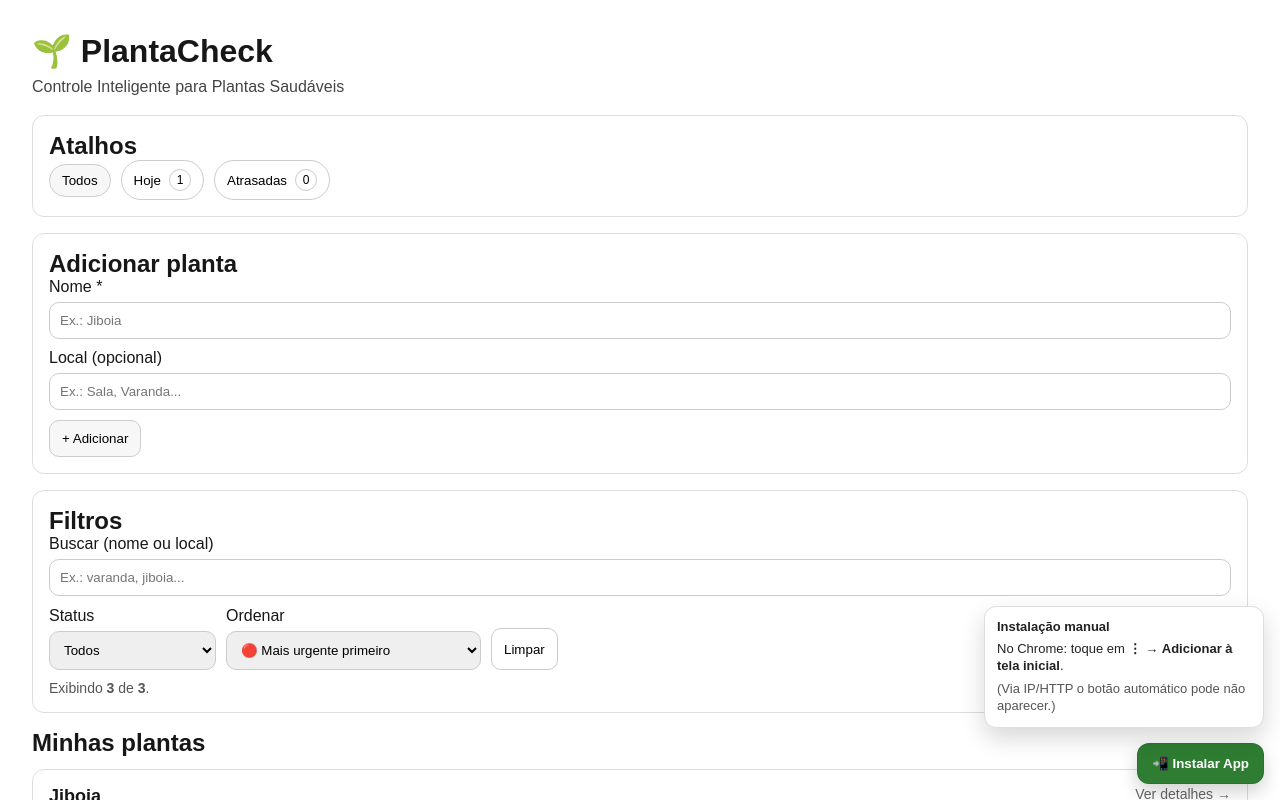
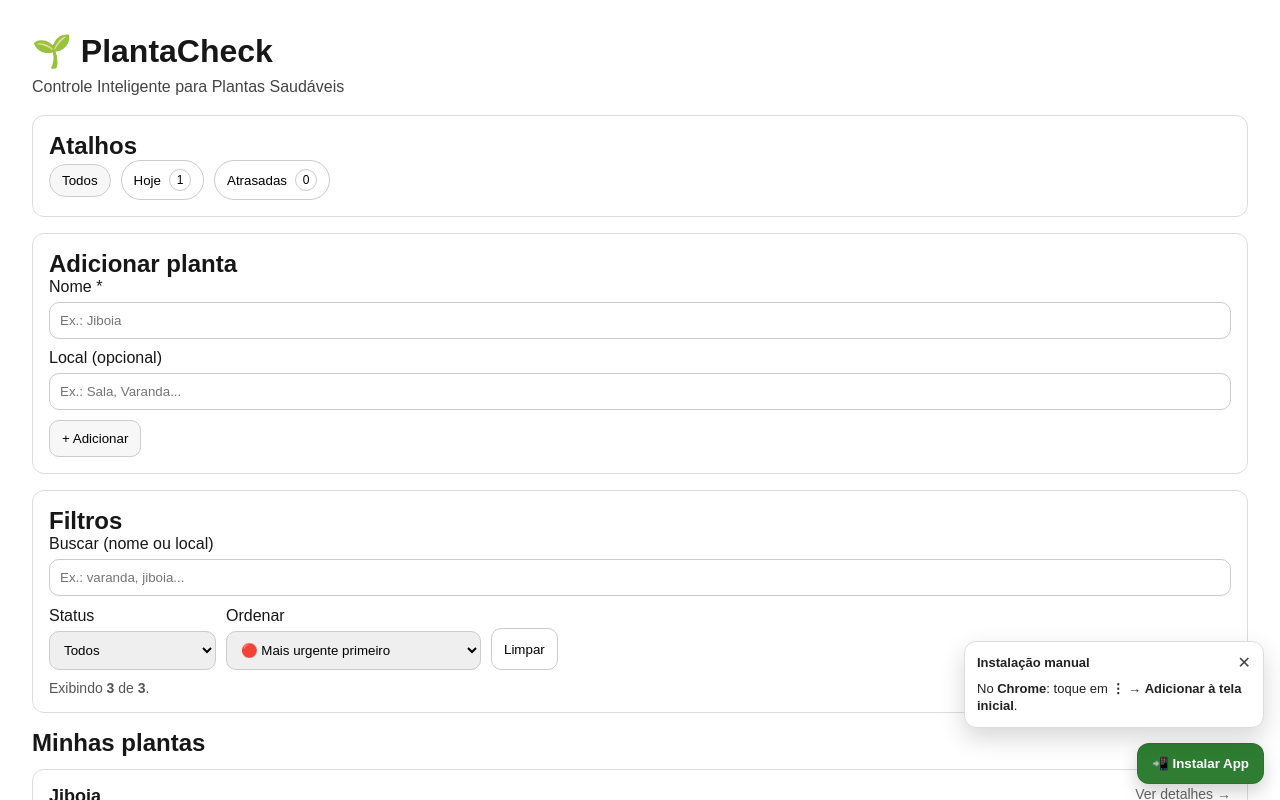
Before and after one commit to giovane-geromini/plantacheck, a Next.js app: page / in a window 1280 px wide. Both pictures are taken after a click on the button "📲 Instalar App". Shown: the top 800 px of the page. Built offline with nearby package versions, Linux system fonts and the light colour scheme.

Commit message:
PWA: manifest + sw + install button

```diff
--- a/src/app/SwRegister.tsx
+++ b/src/app/SwRegister.tsx
@@ -4,11 +4,47 @@ import { useEffect } from "react";
 
 export default function SwRegister() {
   useEffect(() => {
-    if ("serviceWorker" in navigator) {
-      navigator.serviceWorker
-        .register("/sw.js")
-        .catch((err) => console.error("Service Worker registration failed:", err));
-    }
+    if (!("serviceWorker" in navigator)) return;
+
+    // Evita SW em dev para não causar cache “fantasma”
+    if (process.env.NODE_ENV !== "production") return;
+
+    let cancelled = false;
+
+    (async () => {
+      try {
+        const reg = await navigator.serviceWorker.register("/sw.js", {
+          scope: "/",
+          updateViaCache: "none",
+        });
+
+        // tenta puxar update após registrar
+        reg.update().catch(() => {});
+
+        reg.addEventListener("updatefound", () => {
+          const installing = reg.installing;
+          if (!installing) return;
+
+          installing.addEventListener("statechange", () => {
+            if (cancelled) return;
+
+            if (installing.state === "installed") {
+              // Se já existia um SW controlando, houve update.
+              // Por enquanto, fica silencioso para não atrapalhar.
+              if (navigator.serviceWorker.controller) {
+                // futuramente: mostrar toast "Nova versão disponível"
+              }
+            }
+          });
+        });
+      } catch {
+        // silencioso por estabilidade
+      }
+    })();
+
+    return () => {
+      cancelled = true;
+    };
   }, []);
 
   return null;
--- a/src/components/InstallPwaButton.tsx
+++ b/src/components/InstallPwaButton.tsx
@@ -1,6 +1,6 @@
 "use client";
 
-import { useEffect, useMemo, useState } from "react";
+import { useEffect, useMemo, useRef, useState } from "react";
 
 interface BeforeInstallPromptEvent extends Event {
   prompt: () => Promise<void>;
@@ -8,11 +8,16 @@ interface BeforeInstallPromptEvent extends Event {
 }
 
 function isInStandaloneMode() {
-  // Android/Chrome: display-mode
   const isStandaloneDisplay = window.matchMedia?.("(display-mode: standalone)")?.matches;
-  // iOS Safari: navigator.standalone
   const isIOSStandalone = (navigator as any).standalone === true;
   return Boolean(isStandaloneDisplay || isIOSStandalone);
+}
+
+function isSecureContextForPWA() {
+  if (typeof window === "undefined") return false;
+  if (window.isSecureContext) return true;
+  const host = window.location.hostname;
+  return host === "localhost" || host === "127.0.0.1";
 }
 
 export default function InstallPwaButton() {
@@ -20,16 +25,30 @@ export default function InstallPwaButton() {
   const [installed, setInstalled] = useState(false);
   const [showHelp, setShowHelp] = useState(false);
 
+  const hideTimerRef = useRef<number | null>(null);
+
   const isIOS = useMemo(() => {
     if (typeof navigator === "undefined") return false;
     const ua = navigator.userAgent.toLowerCase();
     return /iphone|ipad|ipod/.test(ua);
   }, []);
 
+  const canShowInstallUI = useMemo(() => {
+    if (typeof window === "undefined") return false;
+    const inIframe = window.self !== window.top;
+    if (inIframe) return false;
+    return true;
+  }, []);
+
   useEffect(() => {
     setInstalled(isInStandaloneMode());
 
+    const mm = window.matchMedia?.("(display-mode: standalone)");
+    const onDisplayModeChange = () => setInstalled(isInStandaloneMode());
+    mm?.addEventListener?.("change", onDisplayModeChange);
+
     const onBeforeInstall = (e: Event) => {
+      if (!isSecureContextForPWA()) return;
       e.preventDefault();
       setPromptEvent(e as BeforeInstallPromptEvent);
     };
@@ -44,26 +63,37 @@ export default function InstallPwaButton() {
     window.addEventListener("appinstalled", onAppInstalled);
 
     return () => {
+      mm?.removeEventListener?.("change", onDisplayModeChange);
       window.removeEventListener("beforeinstallprompt", onBeforeInstall);
       window.removeEventListener("appinstalled", onAppInstalled);
+      if (hideTimerRef.current) window.clearTimeout(hideTimerRef.current);
     };
   }, []);
 
-  if (installed) return null;
+  if (!canShowInstallUI || installed) return null;
 
   const canPrompt = Boolean(promptEvent);
 
   async function handleInstall() {
     if (promptEvent) {
-      await promptEvent.prompt();
-      await promptEvent.userChoice;
-      setPromptEvent(null);
+      try {
+        await promptEvent.prompt();
+        await promptEvent.userChoice;
+      } finally {
+        setPromptEvent(null);
+      }
       return;
     }
 
-    // Sem evento (caso comum em http por IP / iOS / etc) -> mostrar ajuda
     setShowHelp(true);
-    setTimeout(() => setShowHelp(false), 8000);
+
+    if (hideTimerRef.current) window.clearTimeout(hideTimerRef.current);
+    hideTimerRef.current = window.setTimeout(() => setShowHelp(false), 12000);
+  }
+
+  function closeHelp() {
+    setShowHelp(false);
+    if (hideTimerRef.current) window.clearTimeout(hideTimerRef.current);
   }
 
   return (
@@ -91,11 +121,13 @@ export default function InstallPwaButton() {
 
       {showHelp && (
         <div
+          role="dialog"
+          aria-label="Ajuda para instalar o app"
           style={{
             position: "fixed",
             bottom: 72,
             right: 16,
-            maxWidth: 280,
+            maxWidth: 300,
             padding: 12,
             borderRadius: 12,
             background: "white",
@@ -104,21 +136,43 @@ export default function InstallPwaButton() {
             zIndex: 1001,
             color: "#222",
             fontSize: 13,
-            lineHeight: 1.3,
+            lineHeight: 1.35,
           }}
         >
-          <strong>Instalação manual</strong>
-          <div style={{ marginTop: 6 }}>
+          <div style={{ display: "flex", justifyContent: "space-between", gap: 10 }}>
+            <strong>Instalação manual</strong>
+            <button
+              onClick={closeHelp}
+              style={{
+                border: "none",
+                background: "transparent",
+                cursor: "pointer",
+                fontSize: 16,
+                lineHeight: 1,
+                color: "#444",
+              }}
+              aria-label="Fechar"
+              title="Fechar"
+            >
+              ✕
+            </button>
+          </div>
+
+          <div style={{ marginTop: 8 }}>
             {isIOS ? (
               <>
-                No Safari: toque em <strong>Compartilhar</strong> → <strong>Adicionar à Tela de Início</strong>.
+                No <strong>Safari</strong>: toque em <strong>Compartilhar</strong> →{" "}
+                <strong>Adicionar à Tela de Início</strong>.
               </>
             ) : (
               <>
-                No Chrome: toque em <strong>⋮</strong> → <strong>Adicionar à tela inicial</strong>.
-                <div style={{ marginTop: 6, color: "#555" }}>
-                  (Via IP/HTTP o botão automático pode não aparecer.)
-                </div>
+                No <strong>Chrome</strong>: toque em <strong>⋮</strong> →{" "}
+                <strong>Adicionar à tela inicial</strong>.
+                {!isSecureContextForPWA() && (
+                  <div style={{ marginTop: 8, color: "#555" }}>
+                    Dica: a instalação automática costuma exigir <strong>HTTPS</strong>. (No seu domínio já é HTTPS.)
+                  </div>
+                )}
               </>
             )}
           </div>
```
Also changed, not shown: public/sw.js (+63 -6 lines), public/icons/maskable-512.png (added), public/manifest.json.
